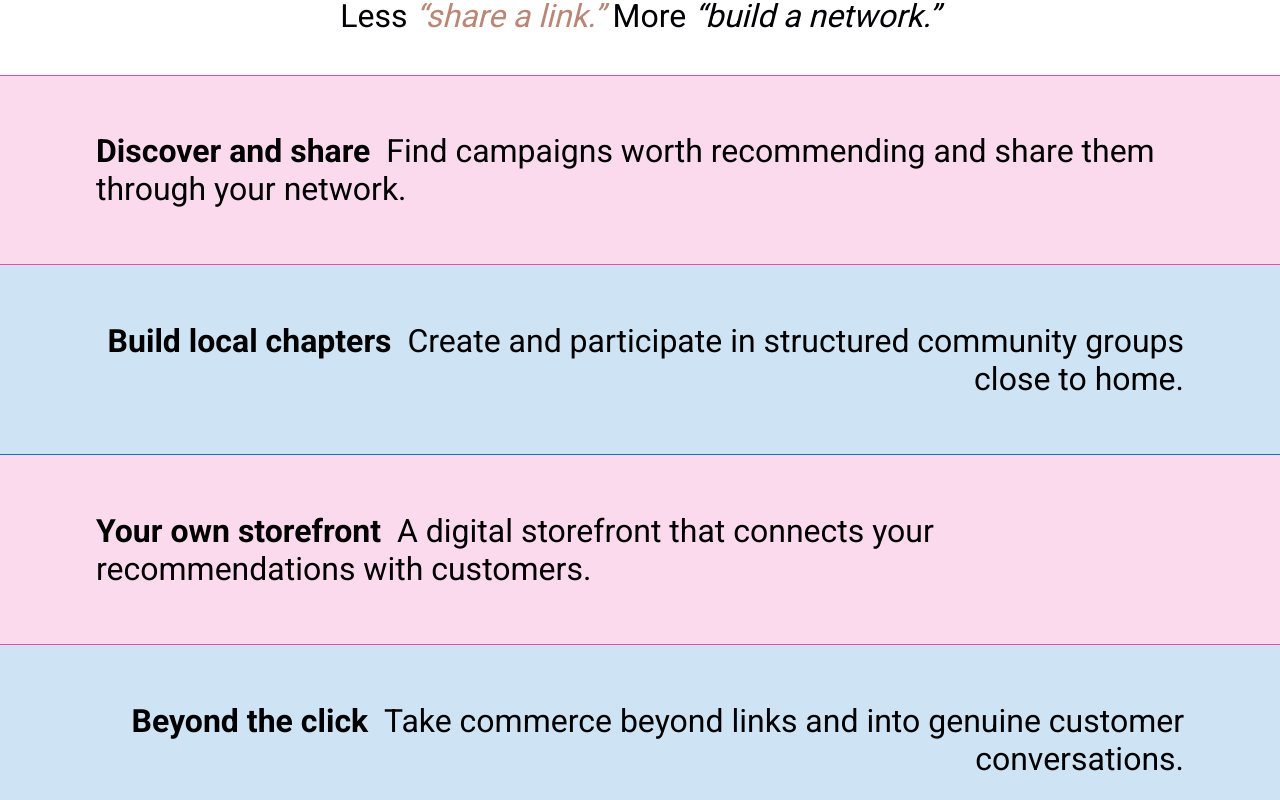
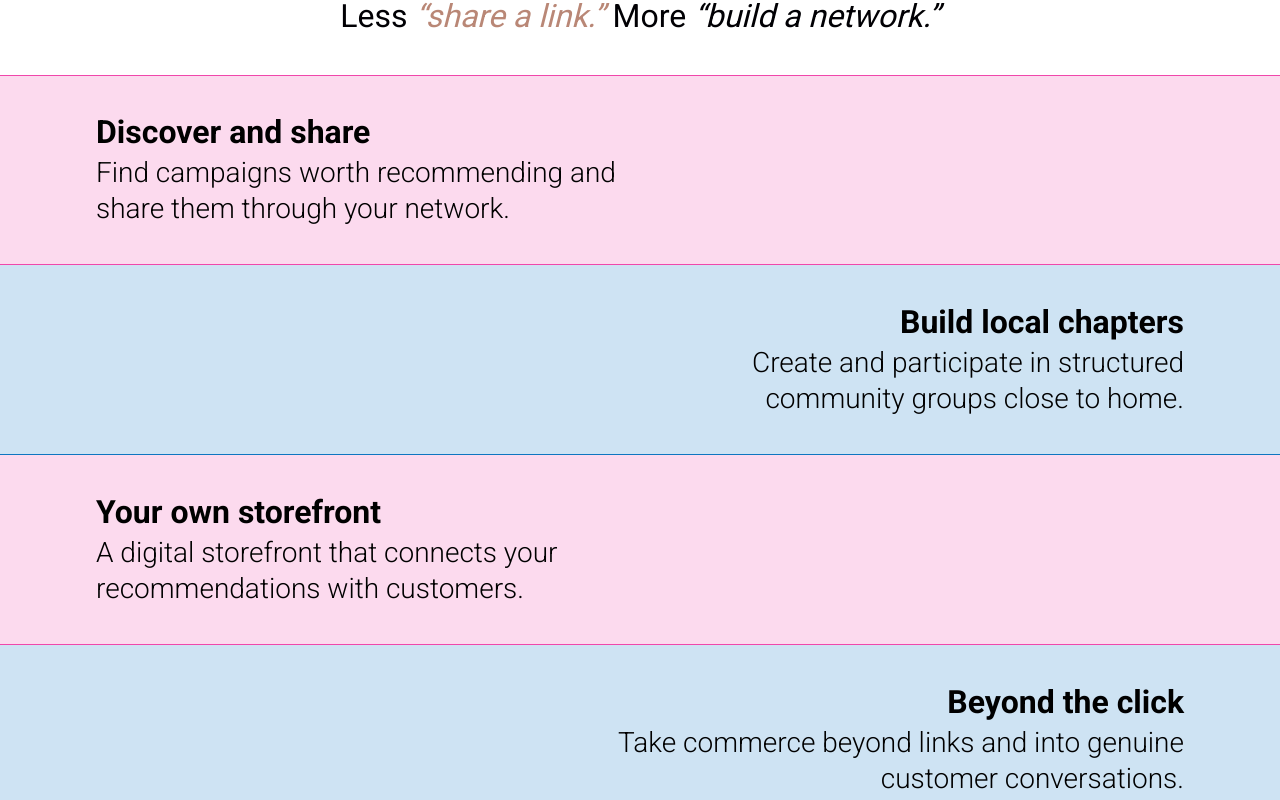
Before and after one commit to sahilbhargava6/blis_frontend, a Next.js app: page /about in a window 1280 px wide. Shown: the part 4660-5460 px from the top of the page. Built offline with nearby package versions, Linux system fonts and the light colour scheme.

Commit message:
text layout fix

```diff
--- a/src/app/about/page.tsx
+++ b/src/app/about/page.tsx
@@ -301,39 +301,59 @@ export default function AboutUs() {
 
         {/* 4 Full-Width Banners (190px height each, alternating colors, flush with zero gap) */}
         <div className="flex flex-col">
-          {/* Banner 1 (Rectangle 6 - Pink Tint) */}
-          <div className="w-full min-h-[190px] bg-[#F047AB]/20 border-t border-b border-[#F047AB] px-6 md:px-24 flex items-center text-left">
-            <div className="max-w-[1260px] mx-auto w-full">
-              <p className="text-xl md:text-[32px] text-black font-normal font-['Roboto'] leading-[38px]">
-                <strong className="font-bold">Discover and share</strong> &nbsp;Find campaigns worth recommending and share them through your network.
-              </p>
+          {/* Banner 1 (Rectangle 6 - Pink Tint, Left Aligned Box) */}
+          <div className="w-full min-h-[190px] bg-[#F047AB]/20 border-t border-b border-[#F047AB] px-6 md:px-24 flex items-center">
+            <div className="max-w-[1260px] mx-auto w-full flex justify-start">
+              <div className="text-left max-w-xl space-y-1">
+                <h3 className="text-2xl md:text-[32px] font-bold text-black font-['Roboto'] leading-[38px]">
+                  Discover and share
+                </h3>
+                <p className="text-xl md:text-[28px] text-black font-light font-['Roboto'] leading-[36px]">
+                  Find campaigns worth recommending and share them through your network.
+                </p>
+              </div>
             </div>
           </div>
 
-          {/* Banner 2 (Rectangle 57 - Blue Tint, Right Aligned) */}
-          <div className="w-full min-h-[190px] bg-[#0E76C0]/20 border-b border-[#0E76C0] px-6 md:px-24 flex items-center text-right">
-            <div className="max-w-[1260px] mx-auto w-full">
-              <p className="text-xl md:text-[32px] text-black font-normal font-['Roboto'] leading-[38px]">
-                <strong className="font-bold">Build local chapters</strong> &nbsp;Create and participate in structured community groups close to home.
-              </p>
+          {/* Banner 2 (Rectangle 57 - Blue Tint, Right Aligned Box) */}
+          <div className="w-full min-h-[190px] bg-[#0E76C0]/20 border-b border-[#0E76C0] px-6 md:px-24 flex items-center">
+            <div className="max-w-[1260px] mx-auto w-full flex justify-end">
+              <div className="text-right max-w-xl space-y-1">
+                <h3 className="text-2xl md:text-[32px] font-bold text-black font-['Roboto'] leading-[38px]">
+                  Build local chapters
+                </h3>
+                <p className="text-xl md:text-[28px] text-black font-light font-['Roboto'] leading-[36px]">
+                  Create and participate in structured community groups close to home.
+                </p>
+              </div>
             </div>
           </div>
 
-          {/* Banner 3 (Rectangle 58 - Pink Tint) */}
-          <div className="w-full min-h-[190px] bg-[#F047AB]/20 border-b border-[#F047AB] px-6 md:px-24 flex items-center text-left">
-            <div className="max-w-[1260px] mx-auto w-full">
-              <p className="text-xl md:text-[32px] text-black font-normal font-['Roboto'] leading-[38px]">
-                <strong className="font-bold">Your own storefront</strong> &nbsp;A digital storefront that connects your recommendations with customers.
-              </p>
+          {/* Banner 3 (Rectangle 58 - Pink Tint, Left Aligned Box) */}
+          <div className="w-full min-h-[190px] bg-[#F047AB]/20 border-b border-[#F047AB] px-6 md:px-24 flex items-center">
+            <div className="max-w-[1260px] mx-auto w-full flex justify-start">
+              <div className="text-left max-w-xl space-y-1">
+                <h3 className="text-2xl md:text-[32px] font-bold text-black font-['Roboto'] leading-[38px]">
+                  Your own storefront
+                </h3>
+                <p className="text-xl md:text-[28px] text-black font-light font-['Roboto'] leading-[36px]">
+                  A digital storefront that connects your recommendations with customers.
+                </p>
+              </div>
             </div>
           </div>
 
-          {/* Banner 4 (Rectangle 59 - Blue Tint, Right Aligned) */}
-          <div className="w-full min-h-[190px] bg-[#0E76C0]/20 border-b border-[#0E76C0] px-6 md:px-24 flex items-center text-right">
-            <div className="max-w-[1260px] mx-auto w-full">
-              <p className="text-xl md:text-[32px] text-black font-normal font-['Roboto'] leading-[38px]">
-                <strong className="font-bold">Beyond the click</strong> &nbsp;Take commerce beyond links and into genuine customer conversations.
-              </p>
+          {/* Banner 4 (Rectangle 59 - Blue Tint, Right Aligned Box) */}
+          <div className="w-full min-h-[190px] bg-[#0E76C0]/20 border-b border-[#0E76C0] px-6 md:px-24 flex items-center">
+            <div className="max-w-[1260px] mx-auto w-full flex justify-end">
+              <div className="text-right max-w-xl space-y-1">
+                <h3 className="text-2xl md:text-[32px] font-bold text-black font-['Roboto'] leading-[38px]">
+                  Beyond the click
+                </h3>
+                <p className="text-xl md:text-[28px] text-black font-light font-['Roboto'] leading-[36px]">
+                  Take commerce beyond links and into genuine customer conversations.
+                </p>
+              </div>
             </div>
           </div>
         </div>
```
